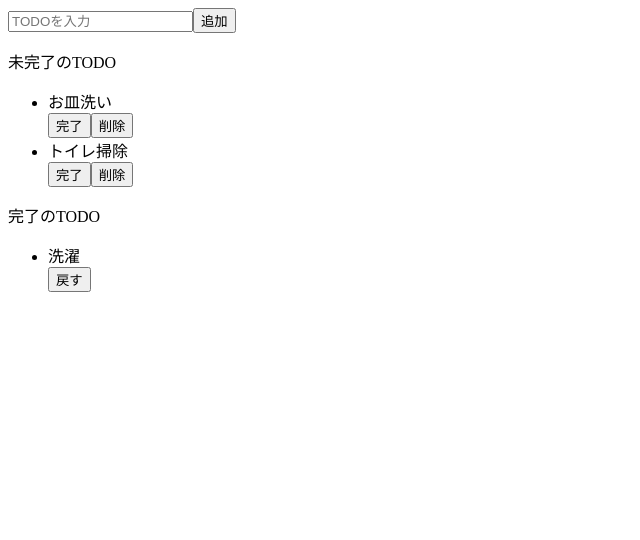
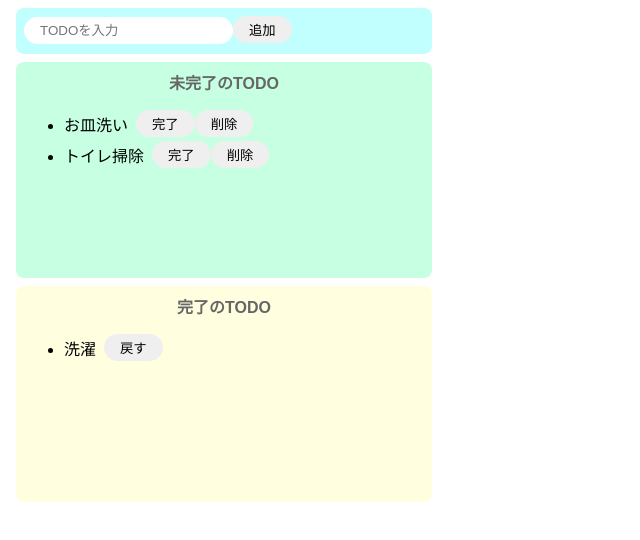
Before and after one commit to gwonin-kenji/todo-react, a React (Create React App) app: page / in a window 1280 px wide. Shown: the top 540 px of the page, without its empty margins (0-640 px from the left). Built offline with nearby package versions, Linux system fonts and the light colour scheme.

Commit message:
cssでスタイリング

```diff
--- a/src/App.jsx
+++ b/src/App.jsx
@@ -4,29 +4,29 @@
 export const App = () => {
   return (
     <>
-      <div>
+      <div className="input-area">
         <input placeholder="TODOを入力"></input>
         <button>追加</button>
       </div>
-      <div>
-        <p>未完了のTODO</p>
+      <div className="incomplete-area">
+        <p className="title">未完了のTODO</p>
         <ul>
-          <div>
+          <div className="list-row">
             <li>お皿洗い</li>
             <button>完了</button>
             <button>削除</button>
           </div>
-          <div>
+          <div className="list-row">
             <li>トイレ掃除</li>
             <button>完了</button>
             <button>削除</button>
           </div>
         </ul>
       </div>
-      <div>
-        <p>完了のTODO</p>
+      <div className="complete-area">
+        <p className="title">完了のTODO</p>
         <ul>
-          <div>
+          <div className="list-row">
             <li>洗濯</li>
             <button>戻す</button>
           </div>
--- a/src/styles.css
+++ b/src/styles.css
@@ -0,0 +1,66 @@
+body {
+  font-family: sans-serif;
+}
+
+input {
+  border-radius: 16px;
+  border: none;
+  padding: 6px 16px;
+  outline: none;
+}
+
+button {
+  border-radius: 16px;
+  border: none;
+  padding: 4px 16px;
+}
+
+button:hover {
+  background-color: #ff7fff;
+  color: #fff;
+  cursor: pointer;
+}
+
+li {
+  margin-right: 8px;
+}
+
+.input-area {
+  background-color: #c1ffff;
+  width: 400px;
+  height: 30px;
+  padding: 8px;
+  margin: 8px;
+  border-radius: 8px;
+}
+
+.incomplete-area {
+  background-color: #c6ffe2;
+  width: 400px;
+  height: 200px;
+  padding: 8px;
+  margin: 8px;
+  border-radius: 8px;
+}
+
+.complete-area {
+  background-color: #ffffe0;
+  width: 400px;
+  height: 200px;
+  padding: 8px;
+  margin: 8px;
+  border-radius: 8px;
+}
+
+.title {
+  text-align: center;
+  margin-top: 0px;
+  font-weight: bold;
+  color: #666;
+}
+
+.list-row {
+  display: flex;
+  padding-bottom: 4px;
+  align-items: center;
+}
```
